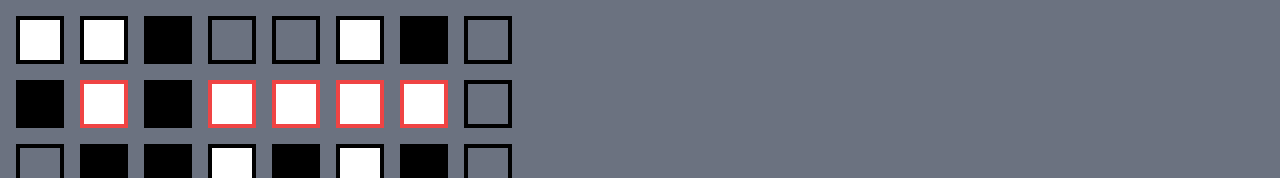
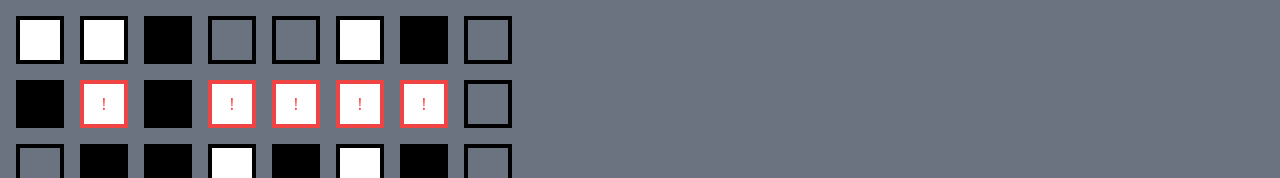
Before and after one commit to alank101/puzzle-games, a React (Create React App) app: page /Unruly in a window 1280 px wide. Shown: the top 178 px of the page. Built offline with nearby package versions, Linux system fonts and the light colour scheme.

Commit message:
exclamation marks good

```diff
--- a/src/components/Unruly.jsx
+++ b/src/components/Unruly.jsx
@@ -8,18 +8,17 @@ export default function Unruly() {
         return Array.from({ length: 8 }, () => Array.from({ length: 8 }, getRandomNumber));
     });
     const [selectedBoardSize, setSelectedBoardSize] = useState(8)
-    const [hasMoreThanHalf, setHasMoreThanHalf] = useState(false)
     const threeInRow = ' border-red-500'
-    const moreThanHalf = ' text-red-500 text-center p-2'
+    const moreThanHalf = ' text-center p-2'
 
     useEffect(() => {
         newGame(selectedBoardSize);
     }, [selectedBoardSize]);
 
     const colorMapping = {
-        0: 'bg-transparent border-black',
-        1: 'bg-black border-black',
-        2: 'bg-white border-black',
+        0: 'bg-transparent border-black text-transparent',
+        1: 'bg-black border-black text-black',
+        2: 'bg-white border-black text-white',
     }
 
     function handleColorChange(rowIndex, colIndex) {
@@ -59,16 +58,23 @@ export default function Unruly() {
         // Add the necessary logic to determine the classes for each cell based on the conditions
         let classes = colorMapping[value];
 
-        const counts = countColors(currentBoardArray);
+        const rowLength = currentBoardArray[0].length;
+        const counts = countColors(currentBoardArray[rowIndex]);
 
-        // Check if one color has more than half of the current board length
-        const boardLength = currentBoardArray.length * currentBoardArray[0].length;
+        let dominantColor = -1;
+        let dominantCount = -1;
         for (const color in counts) {
-            if (counts[color] > boardLength / 2) {
-                classes += moreThanHalf;
-                setHasMoreThanHalf(true)
-                break;
+            if (counts[color] > dominantCount) {
+                dominantColor = parseInt(color);
+                dominantCount = counts[color];
             }
+        }
+
+        if (value === dominantColor && dominantCount > rowLength / 2) {
+            // If the current cell has the dominant color and the dominant color has more than half in the row
+            classes += moreThanHalf
+            if (value === 2) classes = classes.replace('text-white', 'text-red-500')
+            if (value === 1) classes = classes.replace('text-black', 'text-red-500')
         }
 
         // Check if there are at least 3 consecutive cells of the same color in a row
@@ -82,12 +88,10 @@ export default function Unruly() {
         return classes;
     }
 
-    const countColors = (board) => {
+    const countColors = (row) => {
         const counts = { 0: 0, 1: 0, 2: 0 };
-        board.forEach((row) => {
-            row.forEach((cell) => {
-                counts[cell]++;
-            });
+        row.forEach((cell) => {
+            counts[cell]++;
         });
         return counts;
     };
@@ -124,11 +128,7 @@ export default function Unruly() {
                                     currentBoardArray
                                 )} border-4 m-2`}
                             >
-                                {hasMoreThanHalf ? (
-                                    <span className="absolute inset-0 flex items-center justify-center">
-                                        <span className="text-red-500 text-lg font-bold">!</span>
-                                    </span>
-                                ) : null}
+                                !
                             </div>
                         ))}
                     </div>
```
